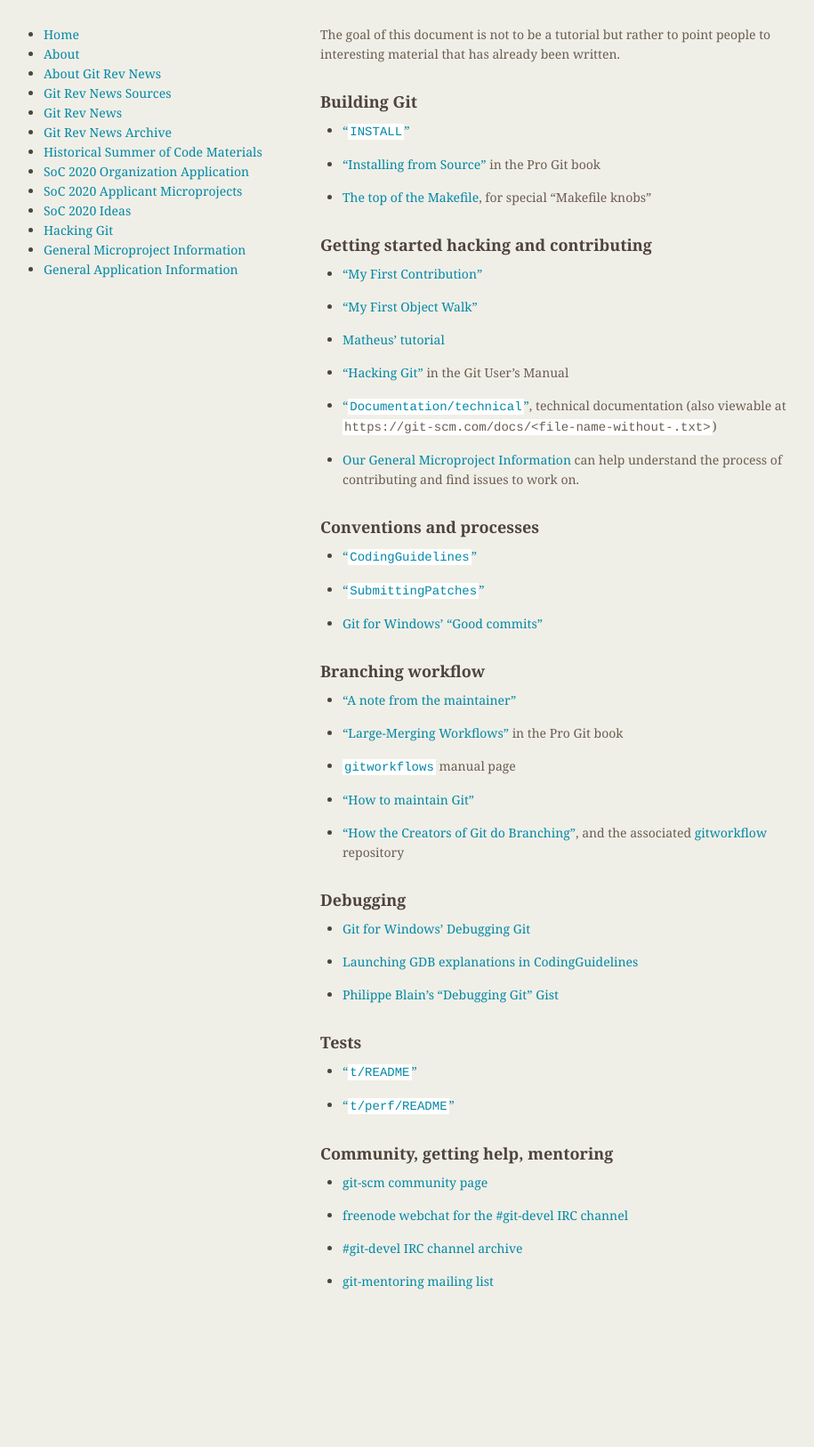
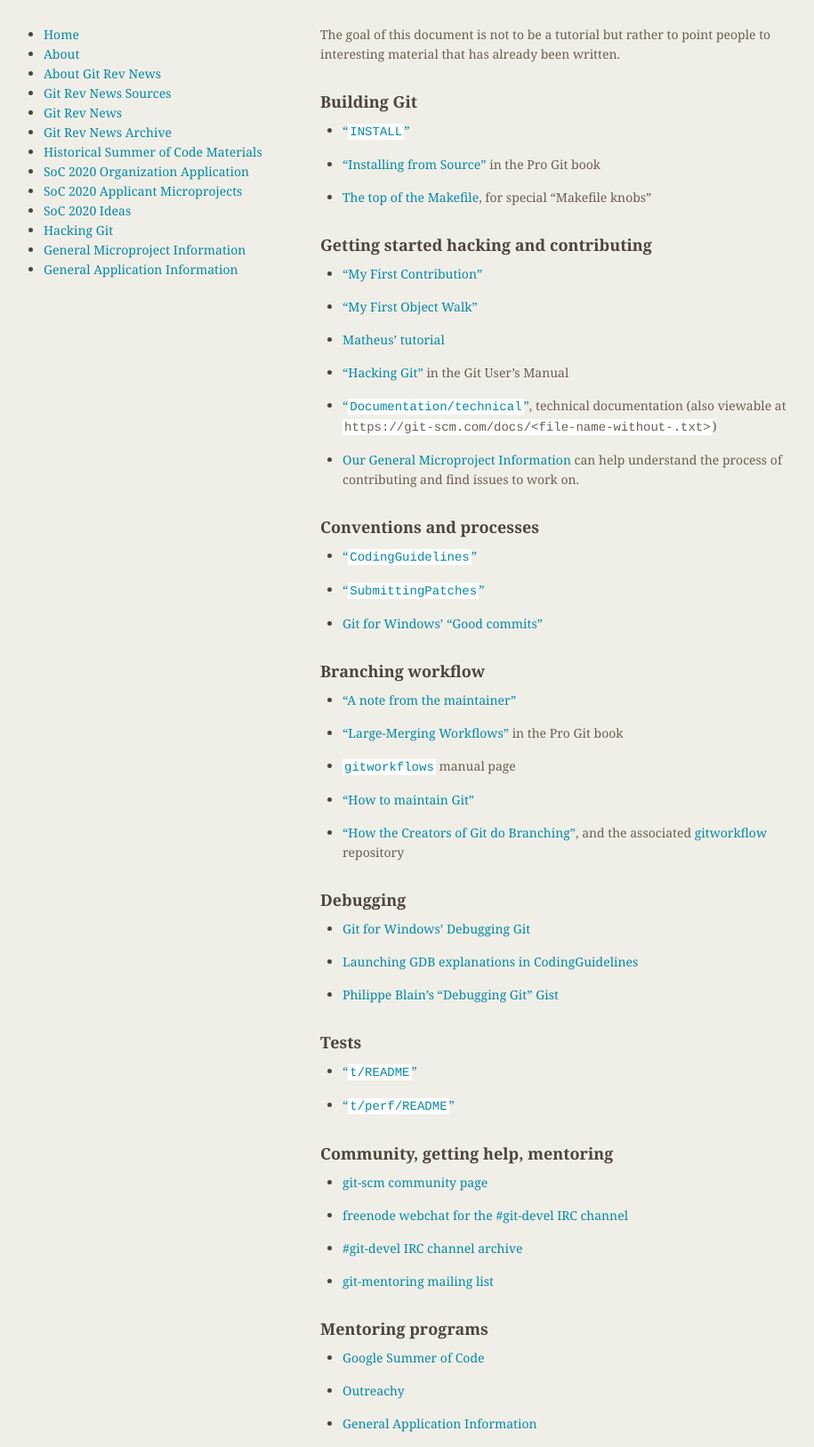
Before and after one commit to git/git.github.io, a Jekyll site: the page built from Hacking-Git.md, in a window 1280 px wide. Shown: the whole page at 89% size, without its empty margins (174-1089 px from the left). Built offline with Jekyll 4.4.1, drawn with Linux system fonts in a browser that asks for light colours; before the commit the page ends 1466 px from its top, so only the background shows below that.

Commit message:
Hacking-Git: add Mentoring programs section

```diff
--- a/Hacking-Git.md
+++ b/Hacking-Git.md
@@ -71,3 +71,11 @@
 * [#git-devel IRC channel archive](https://colabti.org/irclogger/irclogger_logs/git-devel)
 
 * [git-mentoring mailing list](https://groups.google.com/forum/#!forum/git-mentoring)
+
+## Mentoring programs
+
+* [Google Summer of Code](https://summerofcode.withgoogle.com/)
+
+* [Outreachy](https://www.outreachy.org/)
+
+* [General Application Information](https://git.github.io/General-Application-Information/)
```
